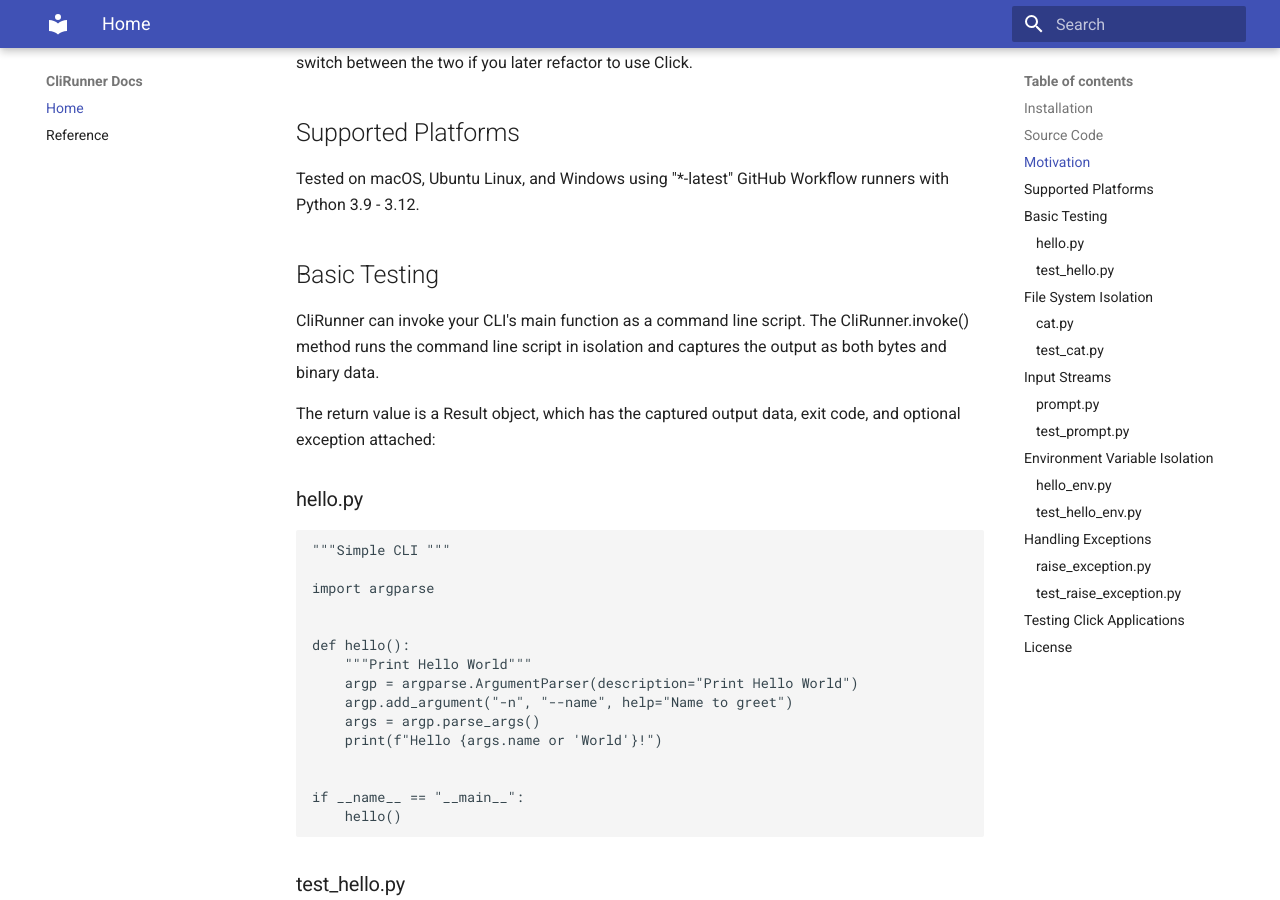
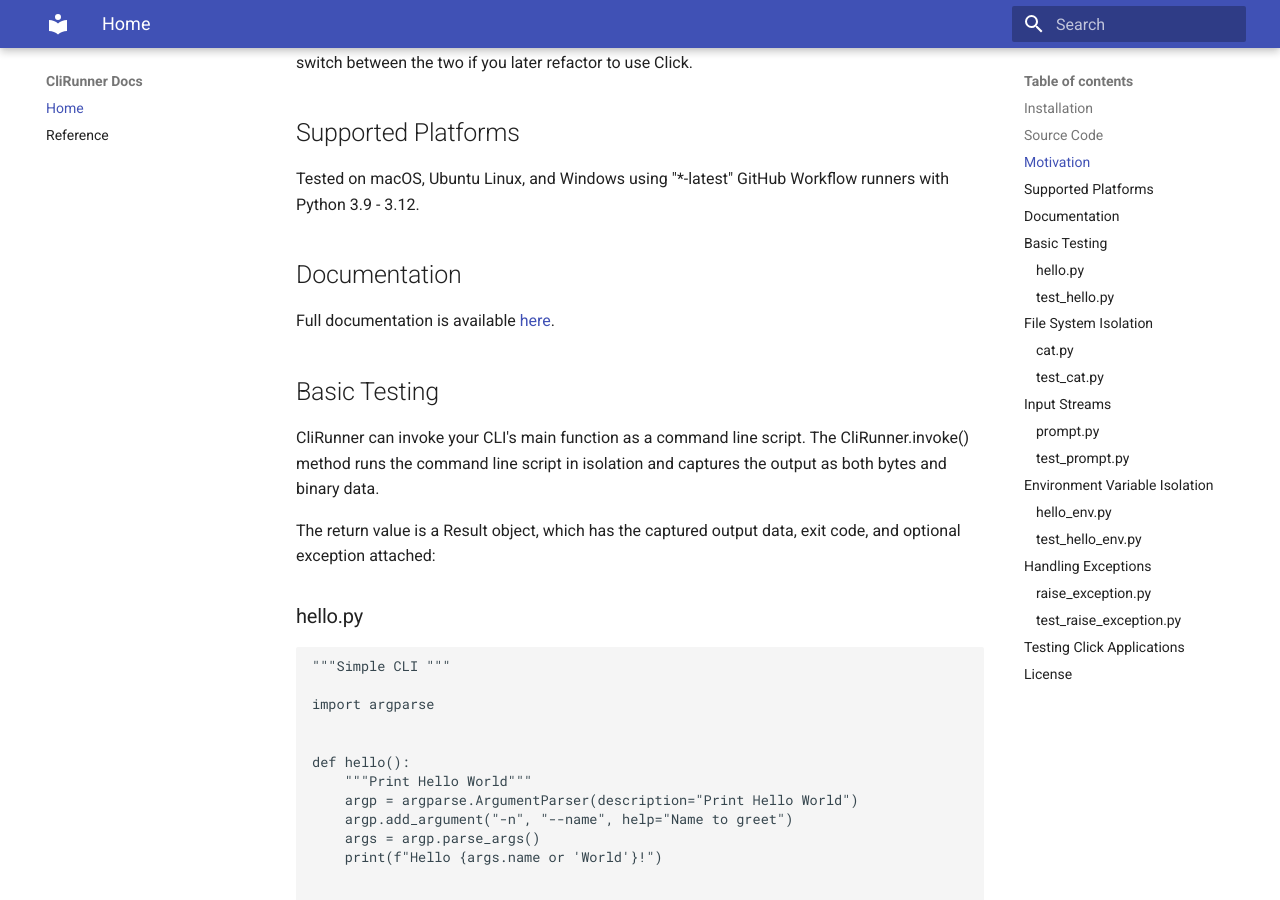
Before and after one commit to RhetTbull/clirunner, an MkDocs documentation site: the page built from docs/index.md, in a window 1280 px wide and 900 px high, scrolled down 659 px. Built offline with MkDocs 1.6.1 and Material for MkDocs 9.7.7, drawn with Linux system fonts in a browser that asks for light colours.

Commit message:
Updated docs

```diff
--- a/docs/index.md
+++ b/docs/index.md
@@ -17,6 +17,10 @@
 ## Supported Platforms
 
 Tested on macOS, Ubuntu Linux, and Windows using "*-latest" GitHub Workflow runners with Python 3.9 - 3.12.
+
+## Documentation
+
+Full documentation is available [here](https://rhettbull.github.io/clirunner/).
 
 ## Basic Testing
 
```
